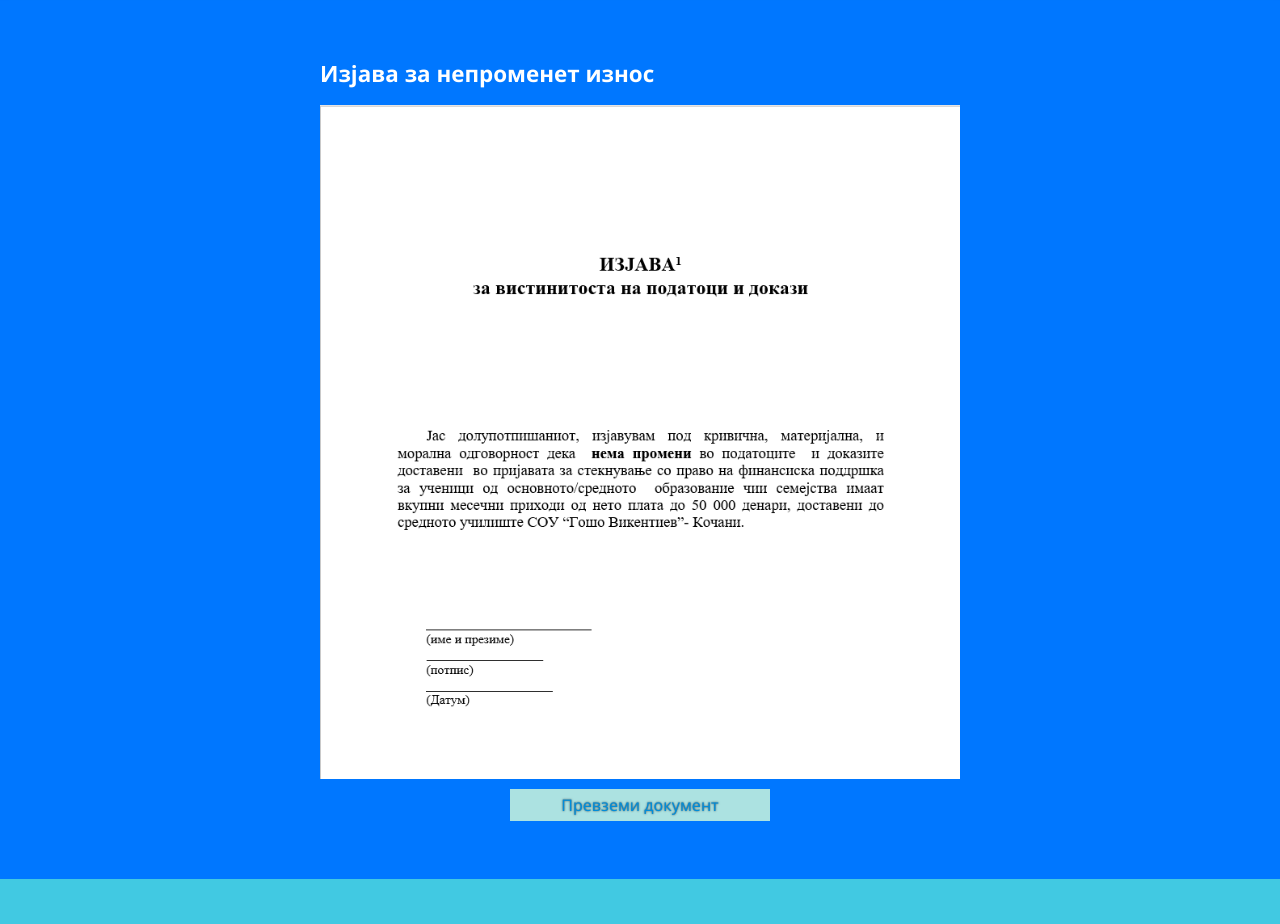
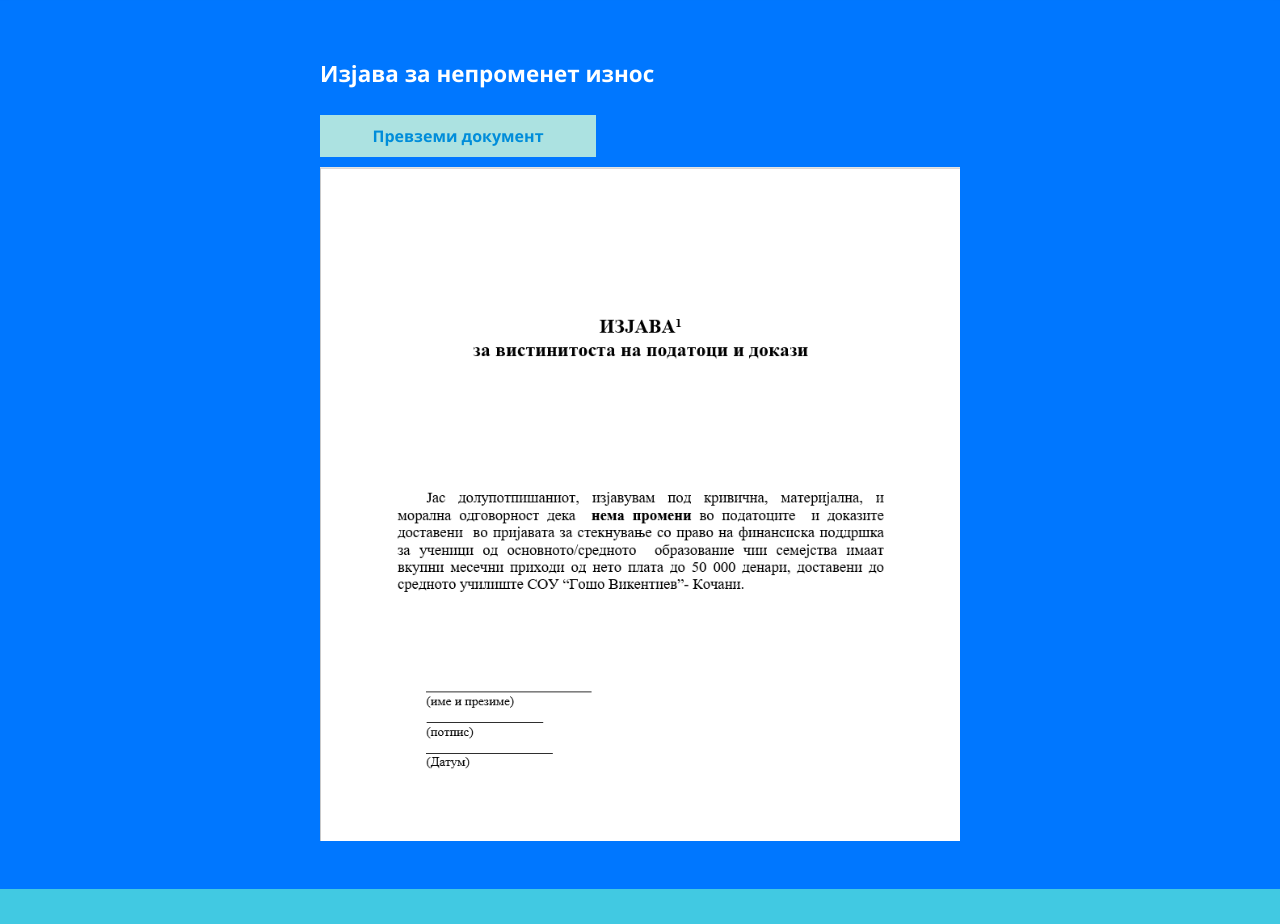
Before and after one commit to Evgenij31/gosovikentiev, a plain HTML site: page articles/Izjava-za-iznos.html in a window 1280 px wide. Shown: the part 210-1134 px from the top of the page. Drawn offline with Linux system fonts and the light colour scheme.

Commit message:
download btn updated

```diff
--- a/articles/Izjava-za-iznos.html
+++ b/articles/Izjava-za-iznos.html
@@ -47,9 +47,9 @@
 
     <section class="oglasna-post">
         <h2 class="post-title">Изјава за непроменет износ</h2>
+        <a id="downloadBtn" href="documents/ИЗЈАВА-ЗА-непроменет-износ-3.doc" download>Превземи документ</a>
         <img src="img/izjava-za-nep-iznos.png" alt="izjava za nepromenet iznos">
-        <center><a id="downloadBtn" href="documents/ИЗЈАВА-ЗА-непроменет-износ-3.doc" download>Превземи документ</a>
-        </center>
+
     </section>
 
     <footer>
--- a/style.css
+++ b/style.css
@@ -783,12 +783,13 @@ footer #ul-info {
     align-items: center;
     width: 40%;
     margin: 10px 0;
-    padding: 5px 2px;
+    padding: 10px;
+    font-size: 2vh;
     background-color: var(--tertiary-color);
     color: var(--primary-color);
     text-decoration: none;
-    text-shadow: 0 0 2px var(--shadow-color);
     text-align: center;
+    font-weight: bold;
 }
 
 /*struki*/
```
